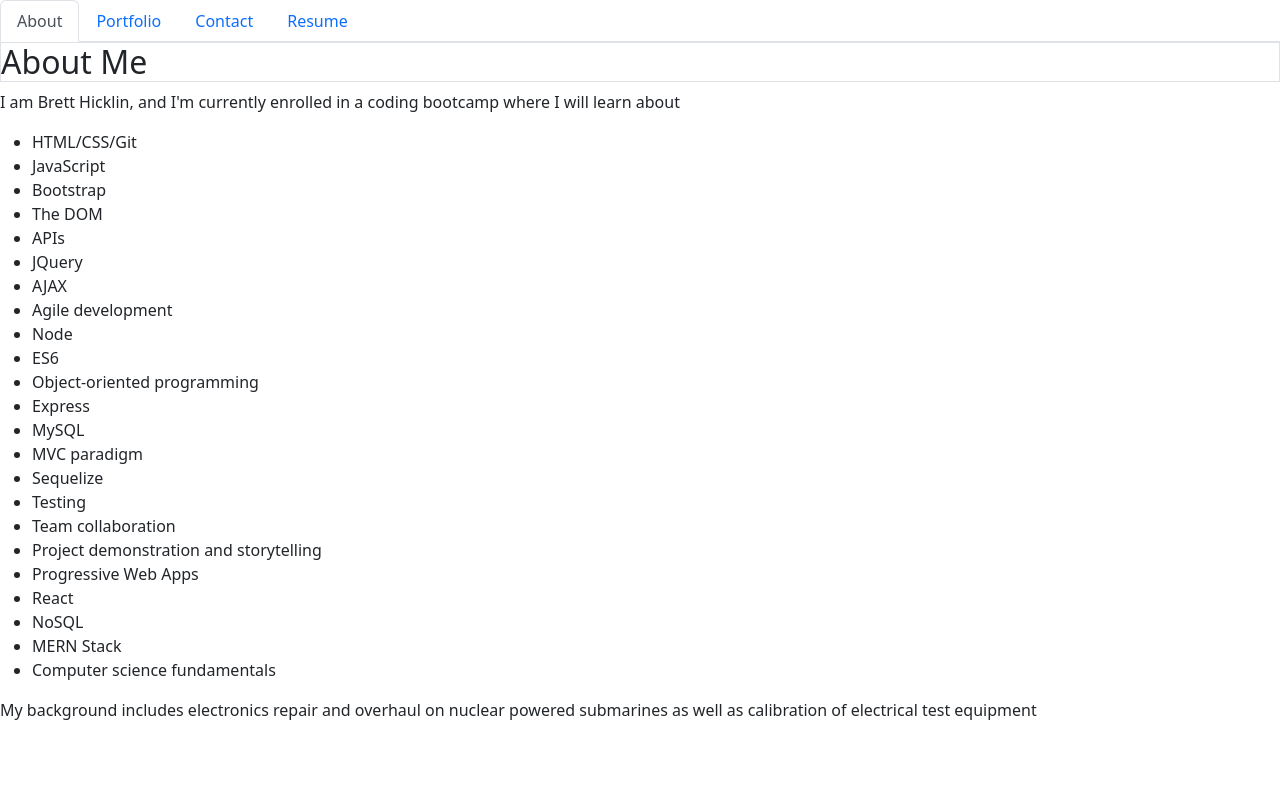
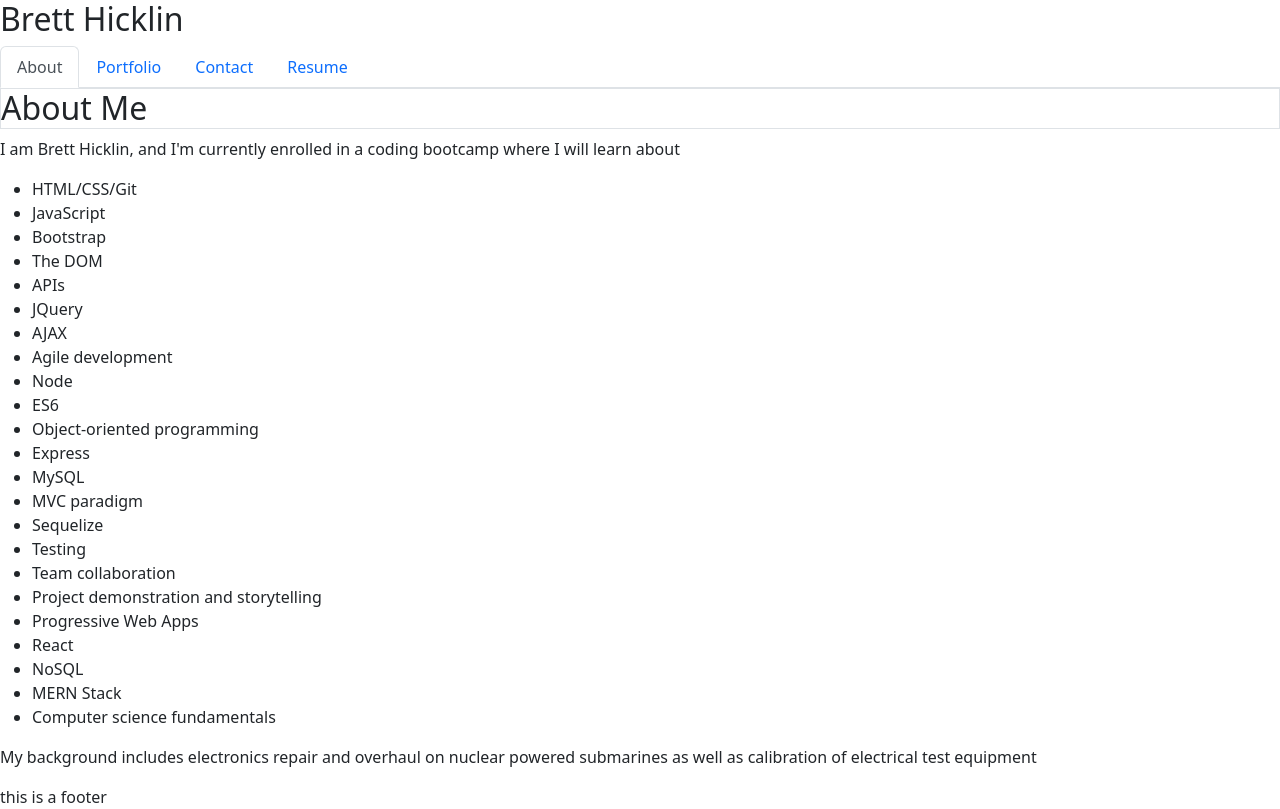
Before and after one commit to brett-hicklin/updated-portfolio, a React (Create React App) app: page / in a window 1280 px wide. Built offline with nearby package versions, Linux system fonts and the light colour scheme.

Commit message:
started header and footer

```diff
--- a/src/App.js
+++ b/src/App.js
@@ -1,7 +1,18 @@
 import React from "react";
-// import './App.css';
+import Footer from '../src/components/Footer';
+import Header from '../src/components/Header';
 import PortfolioContainer from './components/PortfolioContainer';
 
-const App = () => <PortfolioContainer />;
+const App = () => {
+
+    return(
+        <>
+        <Header />
+        <PortfolioContainer />
+        <Footer />
+        </>
+    )
+
+};
 
 export default App;
--- /dev/null
+++ b/src/components/Footer.js
@@ -0,0 +1,9 @@
+import React from 'react';
+
+export default function Footer(){
+return(
+    <div>
+        this is a footer
+    </div>
+)
+}
--- /dev/null
+++ b/src/components/Header.js
@@ -0,0 +1,9 @@
+import React from 'react';
+
+export default function Header(){
+return(
+    <h2>
+        Brett Hicklin
+    </h2>
+)
+}
--- a/src/components/NavTabs.js
+++ b/src/components/NavTabs.js
@@ -4,6 +4,8 @@
 // We assign them to their own variable names
 function NavTabs({ currentPage, handlePageChange }) {
   return (
+    <div>
+
     <ul className="nav nav-tabs">
       <li className="nav-item">
         <a
@@ -47,6 +49,7 @@
         </a>
       </li>
     </ul>
+    </div>
   );
 }
 
```
